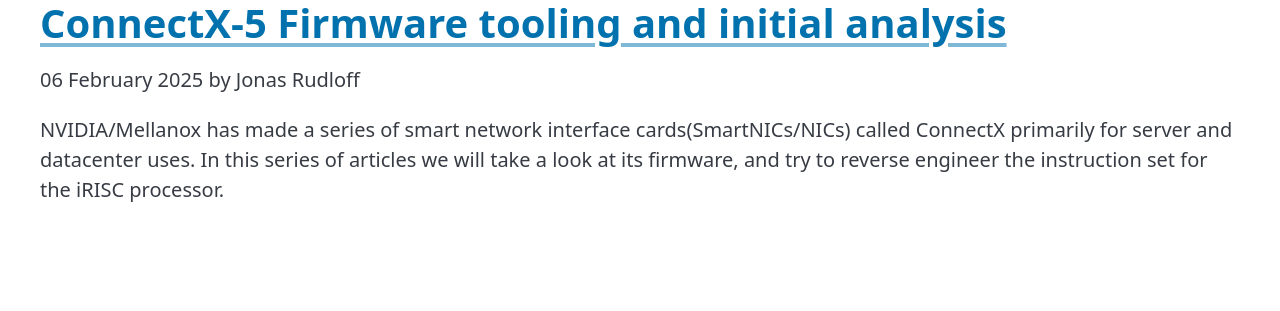
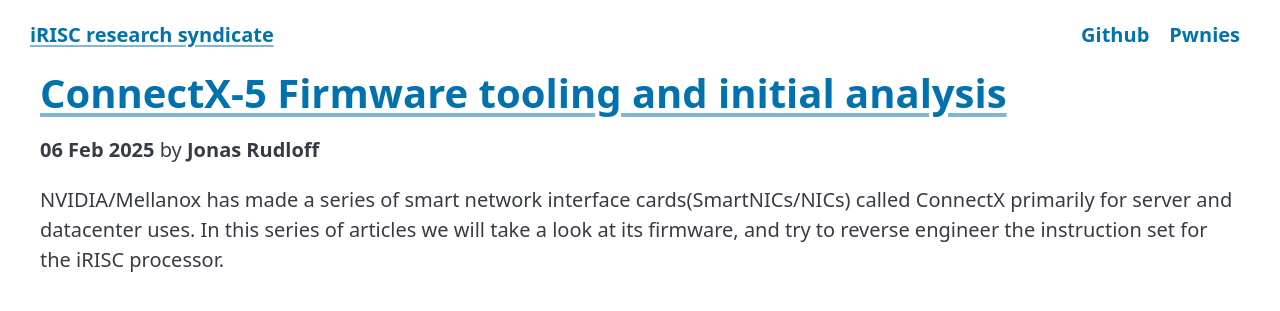
Before and after one commit to irisc-research-syndicate/irisc-research-syndicate.github.io, a Jekyll site: the page built from index.html, in a window 1280 px wide. Shown: the top 311 px of the page. Built offline with Jekyll 4.4.1, drawn with Linux system fonts in a browser that asks for light colours; the list of posts is cut into pages by our own code.

Commit message:
better html: nav and strong

```diff
--- /dev/null
+++ b/_includes/nav.html
@@ -0,0 +1,9 @@
+<nav>
+<ul>
+    <strong><a href="/">iRISC research syndicate</a></strong>
+</ul>
+<ul>
+    <li><strong><a href="https://github.com/irisc-research-syndicate/">Github</a></strong></li>
+    <li><strong><a href="http://pwnies.dk">Pwnies</a></strong></li>
+</ul>
+</nav>
--- a/_layouts/default.html
+++ b/_layouts/default.html
@@ -3,6 +3,7 @@
   {% include head.html %}
   <body>
     <div class="container">
+    {% include nav.html %}
     {{ content }}
     </div>
   </body>
--- a/_layouts/post.html
+++ b/_layouts/post.html
@@ -2,5 +2,6 @@
 layout: default
 ---
 <h1>{{ page.title }}</h1>
-<p>{{ page.date | date_to_string }} by {{ page.author }}</p>
+<p><strong>{{ page.date | date_to_string }}</strong> by <strong>{{ page.author }}</strong></p>
 {{ content }}
+{% include nav.html %}
--- a/index.html
+++ b/index.html
@@ -7,7 +7,7 @@
   {% for post in paginator.posts %}
   <div>
     <h1><a href="{{ post.url }}">{{ post.title }}</a></h1>
-    <p>{{ post.date | date_to_long_string }} by {{ post.author }}</p>
+    <p><strong>{{ post.date | date_to_string }}</strong> by <strong>{{ post.author }}</strong></p>
     {{ post.excerpt }}
   </div>
   {% endfor %}
```
